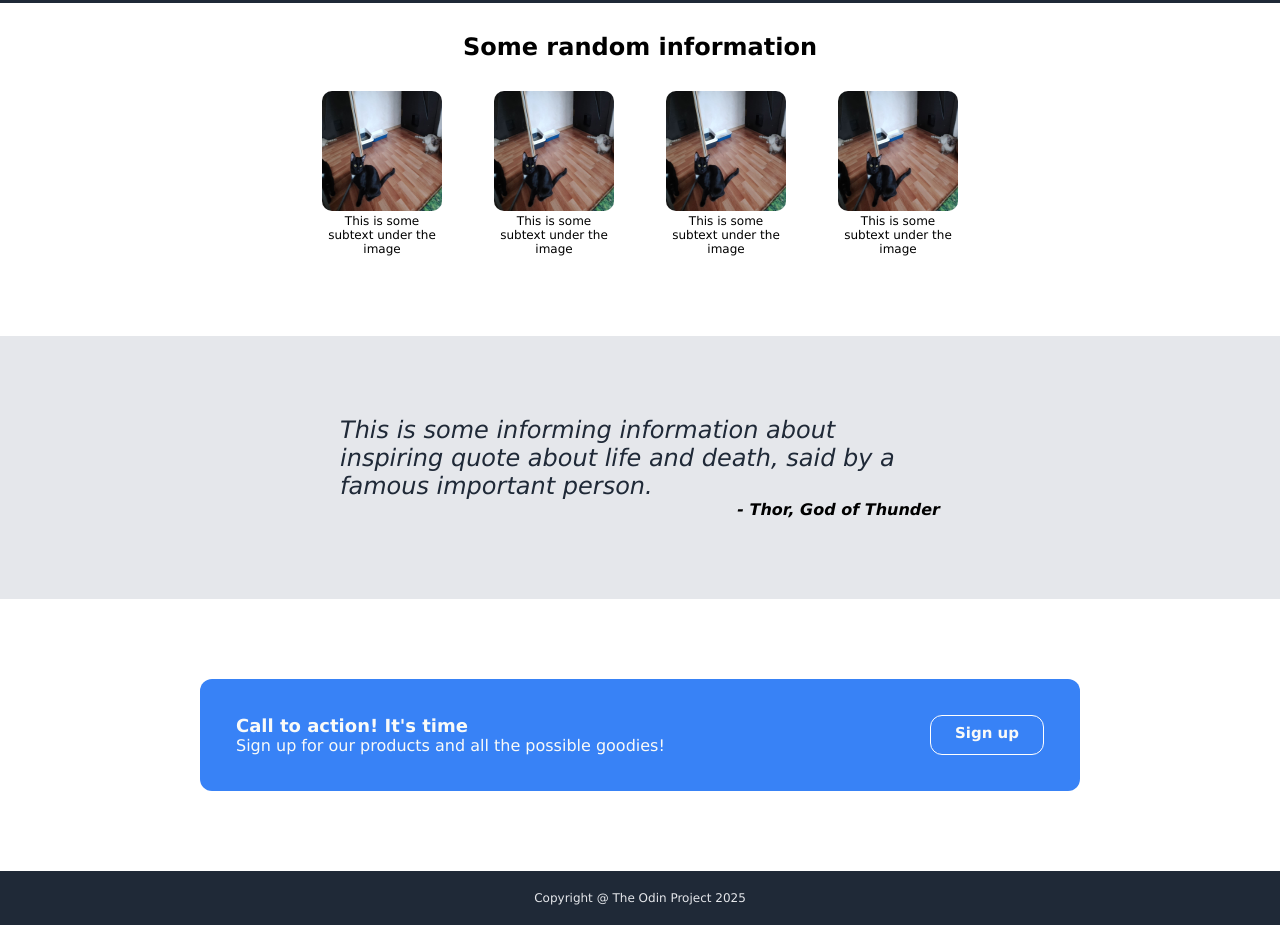
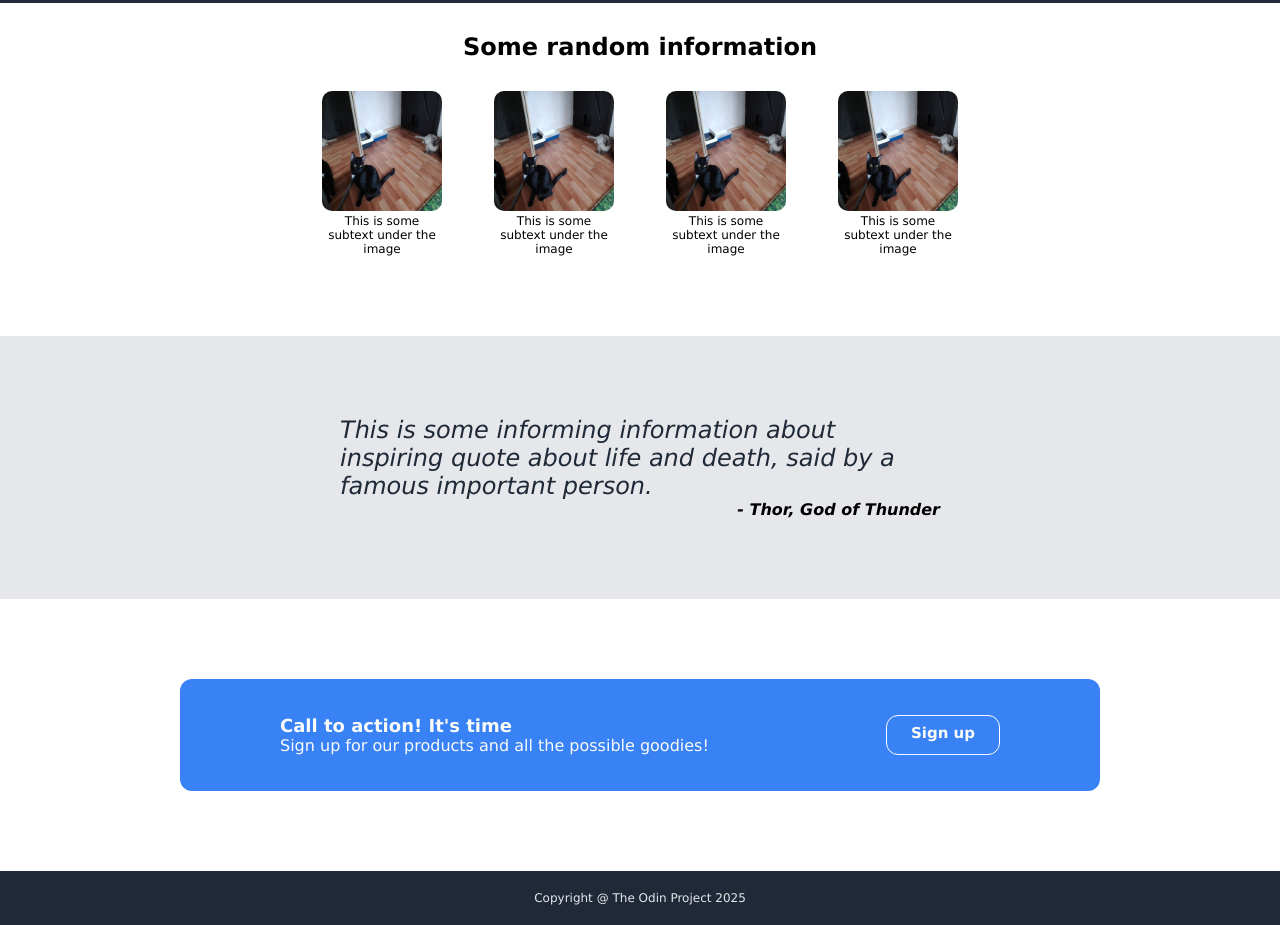
Before and after one commit to MishaWu/landing-page, a plain HTML site: page index.html in a window 1280 px wide. Shown: the part 517-1442 px from the top of the page. Drawn offline with Linux system fonts and the light colour scheme.

Commit message:
polishing placements

```diff
--- a/styles.css
+++ b/styles.css
@@ -116,8 +116,8 @@ button {
 .call {
     display: flex;
     justify-content: space-between;
-    padding: 36px;
-    margin: 80px 200px;
+    padding: 36px 100px;
+    margin: 80px 180px;
 }
 
 .action {
```
